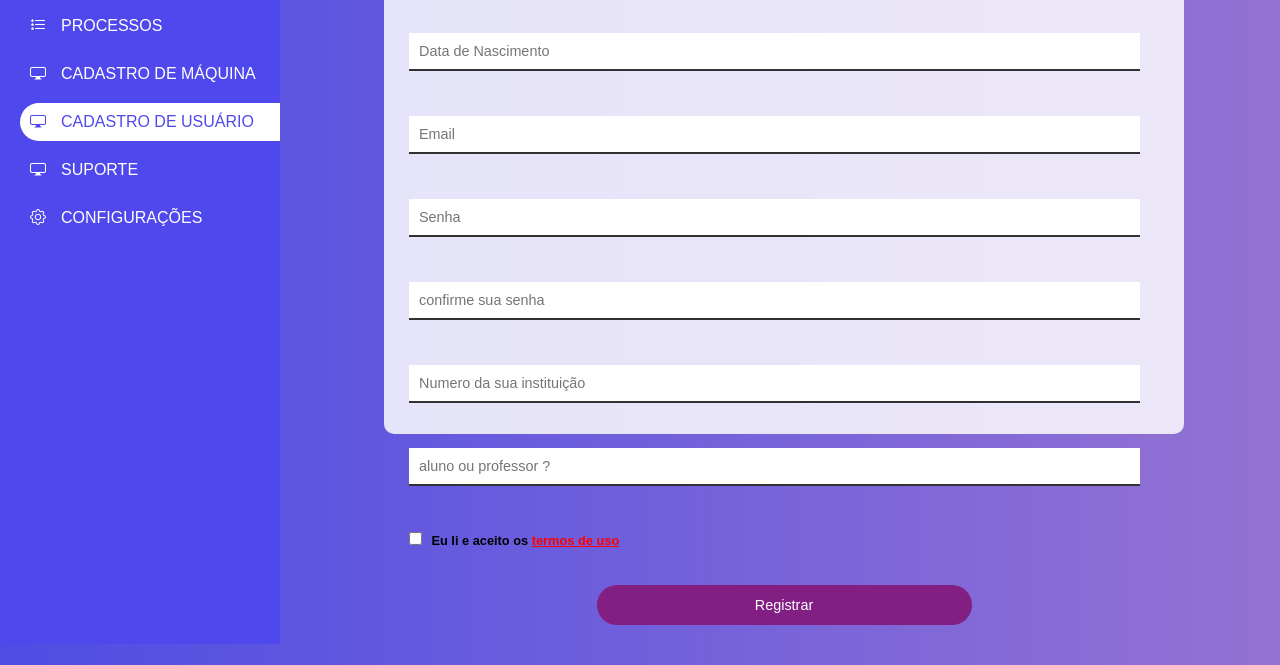
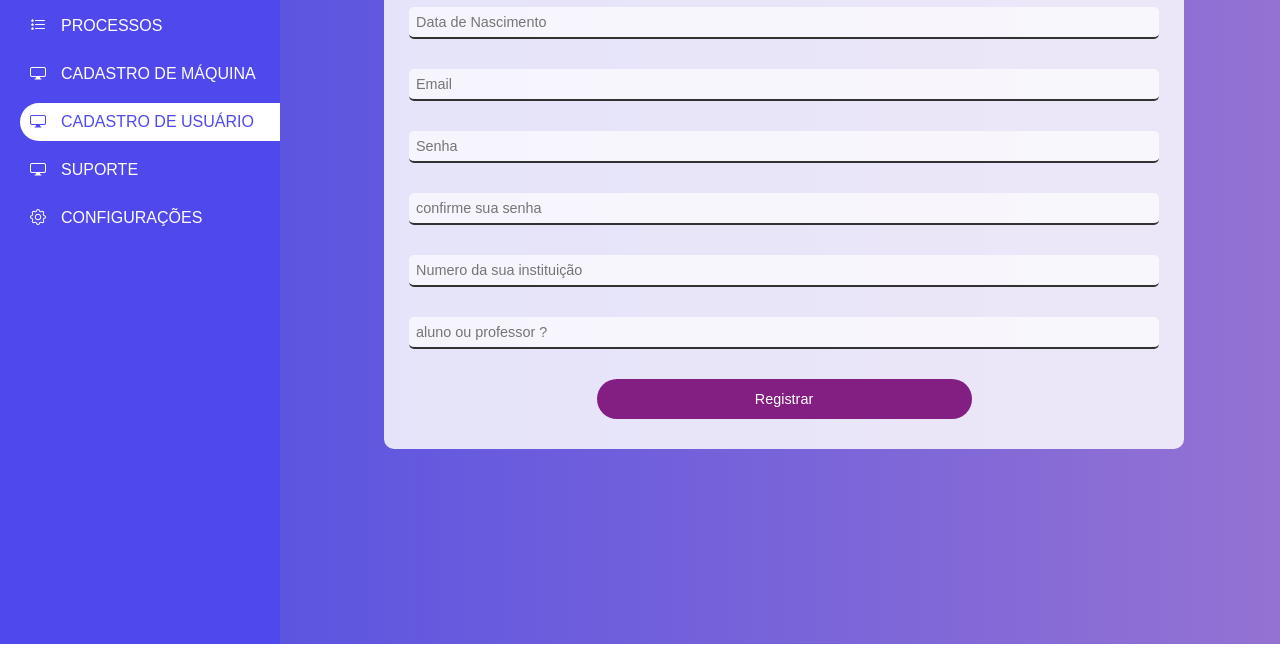
Before and after one commit to Luiz0809/ControlTecWeb, a website: page site/public/cadastroUsuario.html in a window 1280 px wide. Shown: the part 156-821 px from the top of the page. After the commit the page ends 800 px from the top, so only its background shows below. Drawn offline with nearby package versions, Linux system fonts and the light colour scheme.

Commit message:
Manutenção tela cadastro de usuário, acerto de tamanho do formulário e inputs modificados

```diff
--- a/site/public/cadastroUsuario.html
+++ b/site/public/cadastroUsuario.html
@@ -56,10 +56,10 @@
                 <input name="tipoUsuario" placeholder="aluno ou professor ?">
                </div>
                </div>
-               <div class="full-box1">
+               <!-- <div class="full-box1">
                 <input type="checkbox" id="agreement">
                 <label for="agreement" id="agreement-label">Eu li e aceito os <a href="">termos de uso</a></label>
-               </div>
+               </div> -->
                <div class="full-box">
                 <input type="submit" id="btn-submit" value="Registrar">
                </div>
--- a/site/public/css/cadasusua.css
+++ b/site/public/css/cadasusua.css
@@ -113,10 +113,10 @@
 
     #main-container {
         width: 800px;
-        height: 560px;
+        height: 580px;
         margin-left: 30%;
         margin-right: auto;
-        margin-top: 30px;
+        margin-top: 25px;
         background-color: rgba(255, 255, 255, 0.836);
         border-radius: 10px;
 
@@ -127,6 +127,7 @@
         text-align: center;
         margin-bottom: px;
         font-size: 1.6rem;
+
     }
 
    .div_container {
@@ -145,15 +146,15 @@
         justify-content: center;
     }
 
-    .half-box {
+    /* .half-box {
        flex: 50%;
        margin-bottom: 5px;
        margin-right: 2.5%;
-    }
+    } */
 
-    .spacing {
+    /* .spacing {
         flex: 29%;
-    }
+    } */
 
     label {
         font-weight: bold;
@@ -162,9 +163,11 @@
 
     input {
         border-bottom: 2px solid #323232;
-        padding: 10px;
+        padding: 7px;
         font-size: .9rem;
-        margin-bottom: 40px;
+        margin-bottom: 30px;
+        background-color: rgba(255, 255, 255, 0.658);
+        border-radius: 5px;
     }
 
     input:focus {
```
Also changed, not shown: site/mintty.2022-05-24_11-17-35.png (added), site/mintty.2022-05-24_11-18-12.png (added).
